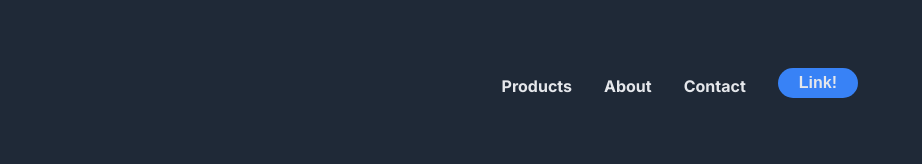
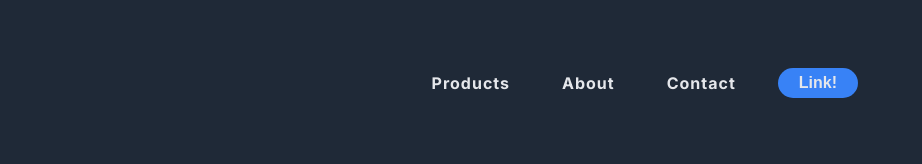
Before and after one commit to EdgarSnow75/star-links, a plain HTML site: page pages/index.html in a window 1280 px wide. Shown: the top 164 px of the page, 358-1280 px from the left. Drawn offline with Linux system fonts and the light colour scheme.

Commit message:
Add hover transitions for links and adjustments
Added hover styling for links in the header along with a minor flex
adjustment for the nav-links since they were not aligned. These
animations will hopefully help UX by giving a response to the user's
input.

```diff
--- a/pages/styles/style.css
+++ b/pages/styles/style.css
@@ -74,7 +74,7 @@ body {
 
 .nav-links-container {
   display: flex;
-  align-items: end;
+  align-items: center;
   margin-left: auto;
 }
 
@@ -86,7 +86,25 @@ body {
 }
 
 .nav-link > a {
+  position: relative;
   color: #e5e7eb;
+  letter-spacing: 1px;
+  padding: 0 10px;
+}
+
+.nav-link > a::after {
+  content: "";
+  position: absolute;
+  background-color: #3882f6;
+  height: 3px;
+  width: 0;
+  left: 0;
+  bottom: -10px;
+  transition: 0.3s;
+}
+
+.nav-link > a:hover::after {
+  width: 100%;
 }
 
 .nav-links-container > button {
@@ -134,6 +152,7 @@ body {
   padding: 6px 21px;
   font-size: 1rem;
   font-weight: bold;
+  vertical-align: middle;
   background-color: #3882f6;
   border-radius: 1rem;
   border: 0;
@@ -141,9 +160,11 @@ body {
 }
 
 .primary-btn:hover {
-  box-shadow: 1px 1px #e5e7eb;
+  background-color: #e5e7eb;
+  color: #3882f6;
+  box-shadow: 1px 1px #3882f6;
   border-radius: 4px;
-  transition: all 300ms ease-in;
+  transition: all 500ms ease-out, border-radius 250ms ease-in;
 }
 
 .feature {
```
